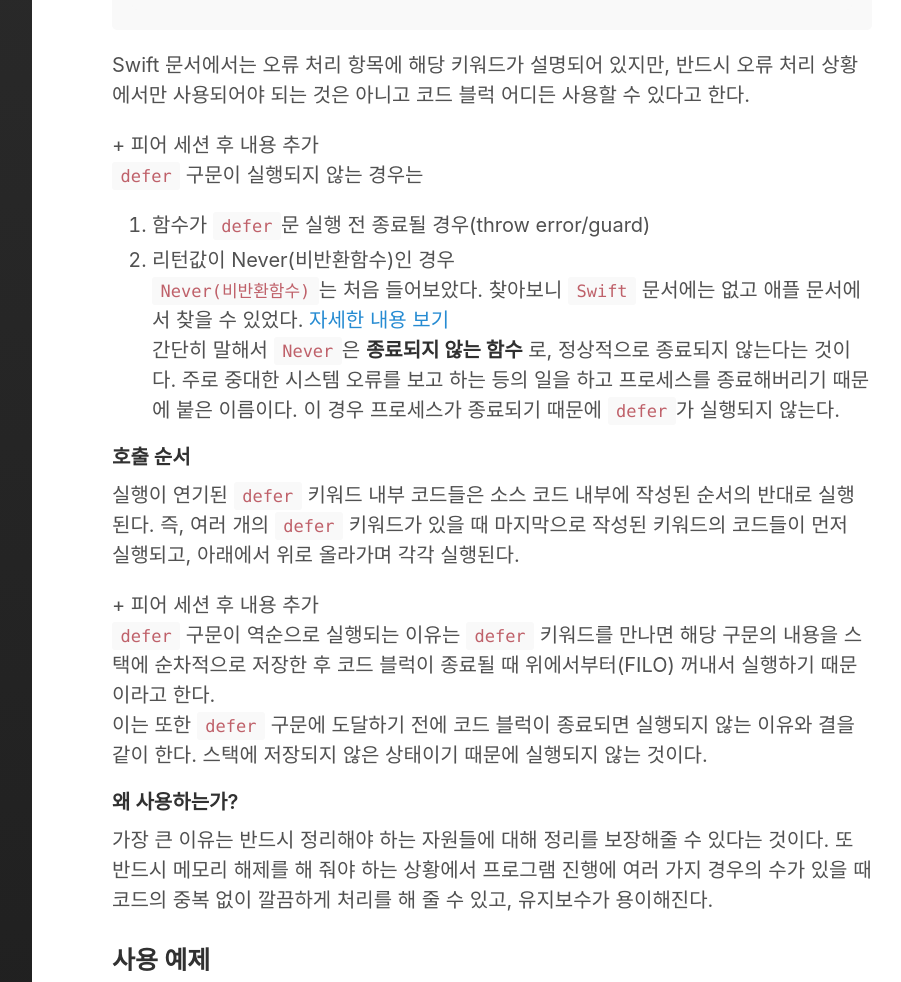
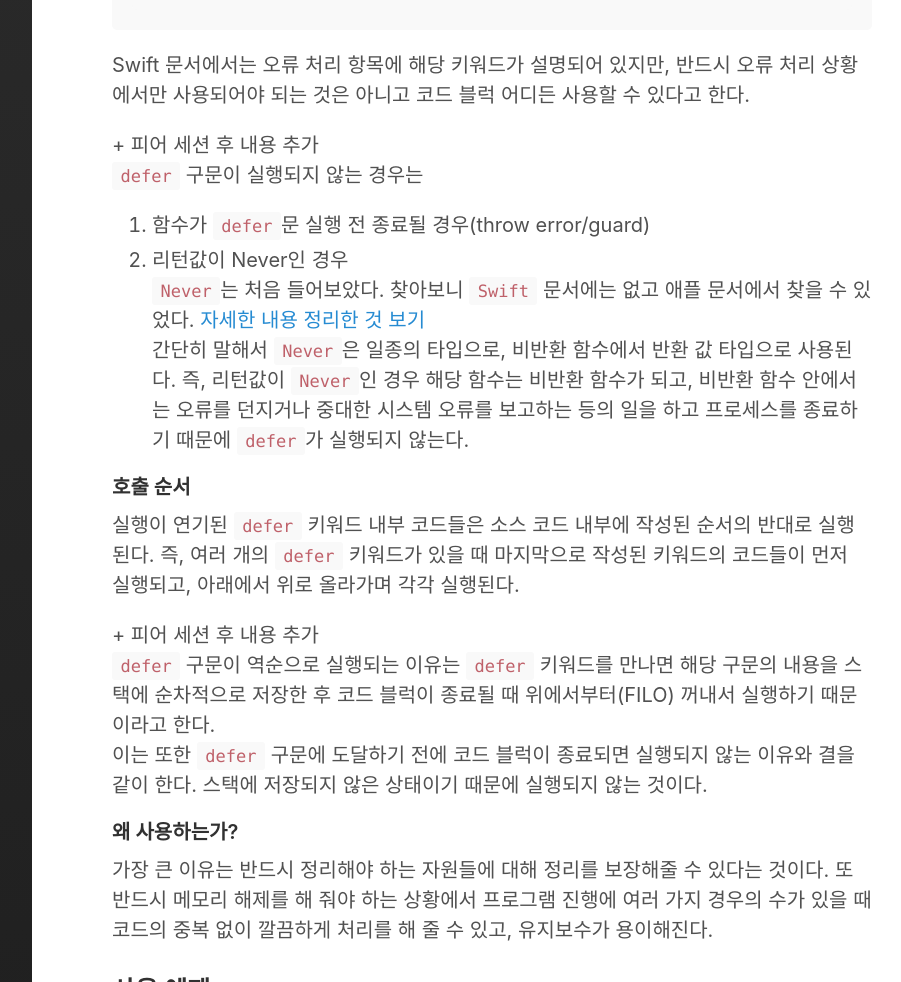
Before and after one commit to devejs/devejs.github.io, a Jekyll site: the page built from _posts/iOS/2020-10-15-swift-defer.md, in a window 1280 px wide, cut to the strip 1110-2092 px from the top of the page. Shown: the whole strip, without its empty margins (328-1229 px from the left). Built offline with Jekyll 4.4.1, drawn with Linux system fonts in a browser that asks for light colours.

Commit message:
Edit file name, add link

```diff
--- a/_posts/iOS/2020-10-15-swift-deter.md
+++ b/_posts/iOS/2020-10-15-swift-defer.md
@@ -31,10 +31,10 @@ Swift 문서에서는 오류 처리 항목에 해당 키워드가 설명되어
 \+ 피어 세션 후 내용 추가
 `defer` 구문이 실행되지 않는 경우는
 1. 함수가 `defer`문 실행 전 종료될 경우(throw error/guard)
-2. 리턴값이 Never(비반환함수)인 경우
-`Never(비반환함수)`는 처음 들어보았다. 찾아보니 `Swift`
- 문서에는 없고 애플 문서에서 찾을 수 있었다. [자세한 내용 보기]()
- 간단히 말해서 `Never`은 **종료되지 않는 함수** 로, 정상적으로 종료되지 않는다는 것이다. 주로 중대한 시스템 오류를 보고 하는 등의 일을 하고 프로세스를 종료해버리기 때문에 붙은 이름이다. 이 경우 프로세스가 종료되기 때문에 `defer`가 실행되지 않는다.
+2. 리턴값이 Never인 경우
+`Never`는 처음 들어보았다. 찾아보니 `Swift`
+ 문서에는 없고 애플 문서에서 찾을 수 있었다. [자세한 내용 정리한 것 보기](https://devejs.github.io/ios/2020/10/16/swift-never.html)  <!-- 틀린 내용 정정-->
+ 간단히 말해서 `Never`은 일종의 타입으로, 비반환 함수에서 반환 값 타입으로 사용된다. 즉, 리턴값이 `Never`인 경우 해당 함수는 비반환 함수가 되고, 비반환 함수 안에서는 오류를 던지거나 중대한 시스템 오류를 보고하는 등의 일을 하고 프로세스를 종료하기 때문에 `defer`가 실행되지 않는다.
 
 #### 호출 순서
 실행이 연기된 `defer` 키워드 내부 코드들은 소스 코드 내부에 작성된 순서의 반대로 실행된다. 즉, 여러 개의 `defer` 키워드가 있을 때 마지막으로 작성된 키워드의 코드들이 먼저 실행되고, 아래에서 위로 올라가며 각각 실행된다.
```
